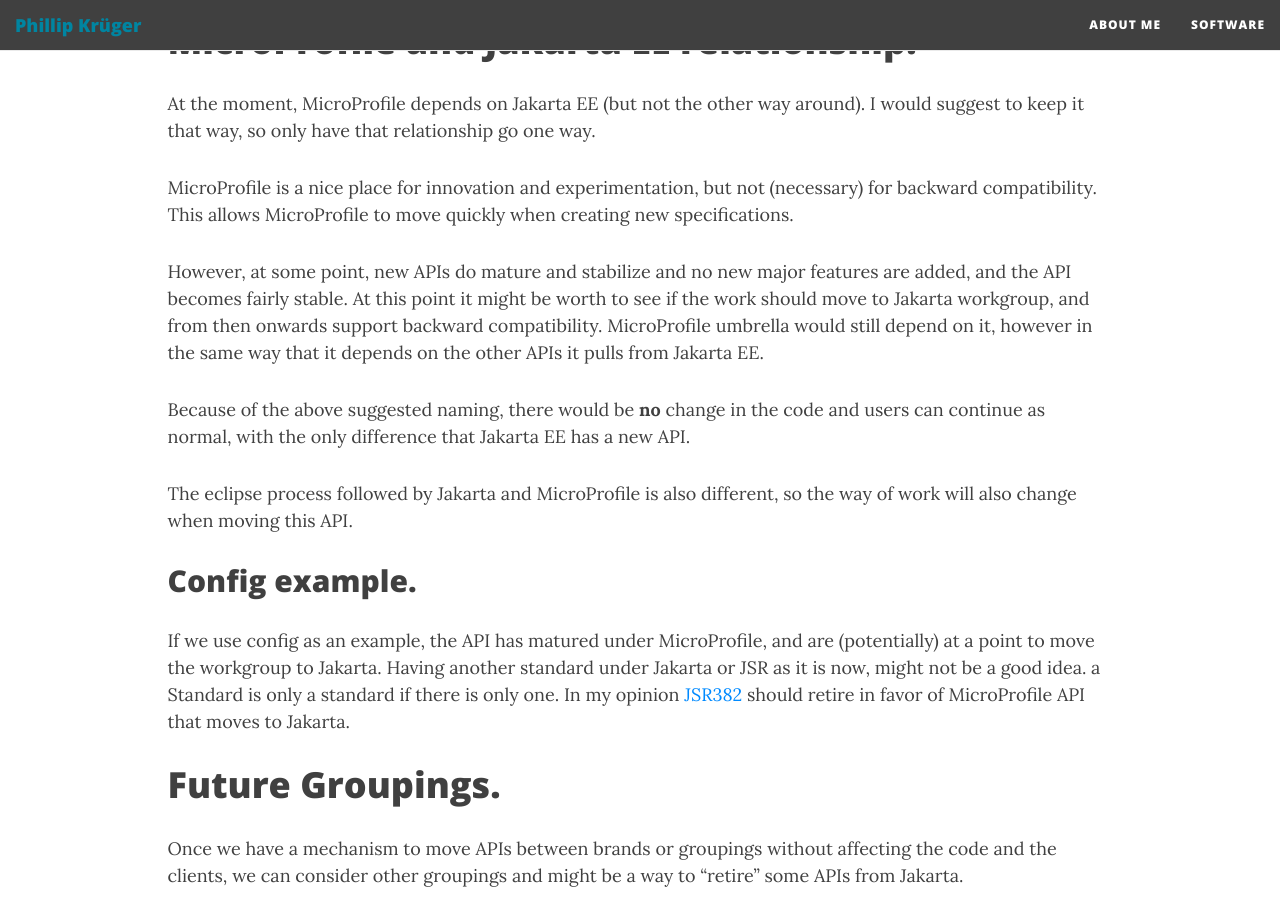
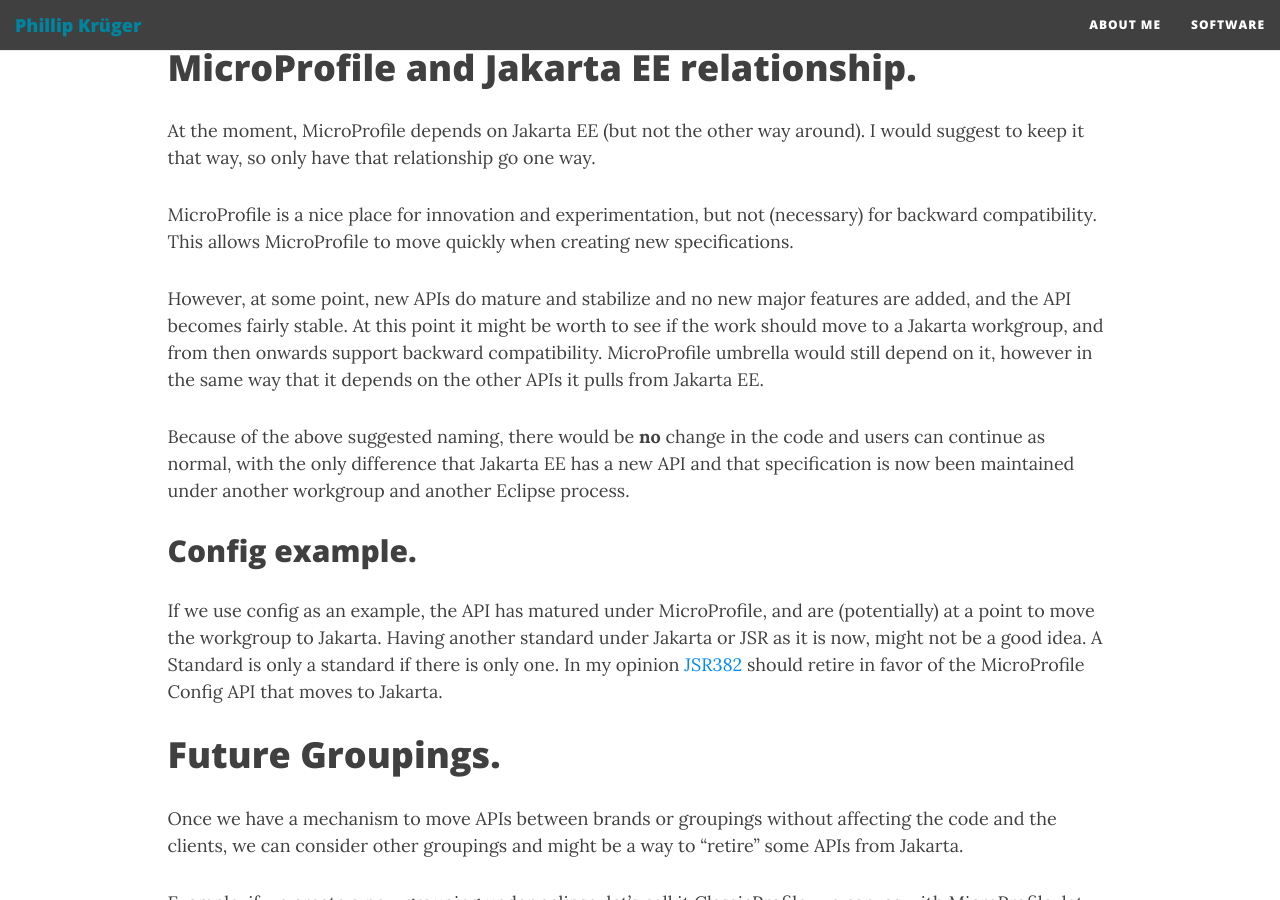
Before and after one commit to phillip-kruger/phillip-kruger.github.io, a Jekyll site: the page built from _posts/2019-09-23-proposed_namespace_jakarta_ee.md, in a window 1280 px wide and 900 px high, scrolled down 2347 px. Built offline with Jekyll 4.4.1, drawn with Linux system fonts in a browser that asks for light colours; nearby versions of some CDN libraries; comment, search, counter and statistics services are not loaded; some of the changed text lies outside the part shown.

Commit message:
Blog update Signed-off-by:Phillip Kruger <phillip.kruger@gmail.com>

```diff
--- a/_posts/2019-09-23-proposed_namespace_jakarta_ee.md
+++ b/_posts/2019-09-23-proposed_namespace_jakarta_ee.md
@@ -26,9 +26,10 @@
 Although this makes sense and most people would argue that the brand should be visible in both these, this couples the spec to the brand or grouping.
 
 My proposal is to remove the brand from the namespace and maven artifacts. This means we loose some branding element, but gain flexibility.
-By removing the grouping from the specification, the only thing that tie that specification for a certain umbrella project is the workgroup that work on these specifications.
+By removing the grouping from the specification, the only thing that tie that specification to a certain umbrella project is the workgroup that work on these
+specifications. (The group of people working on this specification)
 
-As an example, rather than renaming from `javax` to `jakarta`, we rename to something more neutral, like `org.eclipse.enterprise`.
+As an example, rather than renaming from `javax` to `jakarta`, we rename to something more neutral, like `org.eclipse.enterprise`. (Just an example)
 
 Because we can make breaking changes in MicroProfile, we also remove the brand from MicroProfile APIs, and also rename the APIs to `org.eclipse.enterprise`.
 
@@ -42,17 +43,16 @@
 creating new specifications.
 
 However, at some point, new APIs do mature and stabilize and no new major features are added, and the API becomes fairly stable.
-At this point it might be worth to see if the work should move to Jakarta workgroup, and from then onwards support backward compatibility.
+At this point it might be worth to see if the work should move to a Jakarta workgroup, and from then onwards support backward compatibility.
 MicroProfile umbrella would still depend on it, however in the same way that it depends on the other APIs it pulls from Jakarta EE.
 
-Because of the above suggested naming, there would be **no** change in the code and users can continue as normal, with the only difference that Jakarta EE has a new API.
-
-The eclipse process followed by Jakarta and MicroProfile is also different, so the way of work will also change when moving this API.
+Because of the above suggested naming, there would be **no** change in the code and users can continue as normal, with the only difference that Jakarta EE has a new API
+and that specification is now been maintained under another workgroup and another Eclipse process.
 
 ## Config example.
 
 If we use config as an example, the API has matured under MicroProfile, and are (potentially) at a point to move the workgroup to Jakarta. Having another standard under Jakarta or JSR
-as it is now, might not be a good idea. a Standard is only a standard if there is only one. In my opinion [JSR382](https://github.com/eclipse/ConfigJSR) should retire in favor of MicroProfile API that moves to Jakarta.
+as it is now, might not be a good idea. A Standard is only a standard if there is only one. In my opinion [JSR382](https://github.com/eclipse/ConfigJSR) should retire in favor of the MicroProfile Config API that moves to Jakarta.
 
 # Future Groupings.
 
```
Also changed, not shown: other parts of _posts/2019-09-23-proposed_namespace_jakarta_ee.md (+1 -1 lines).
